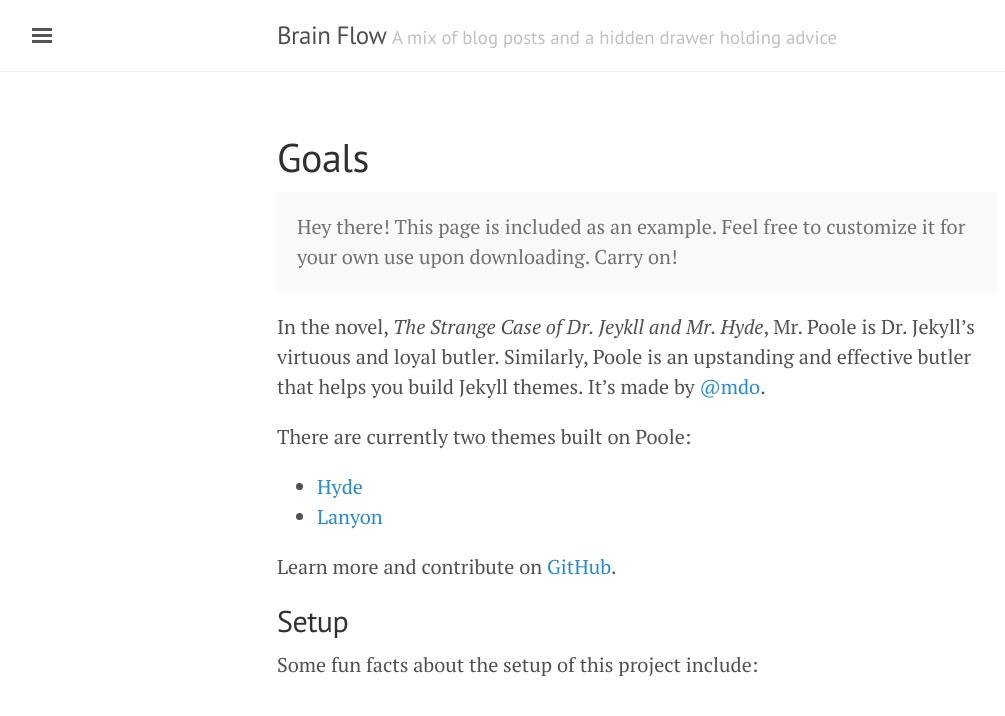
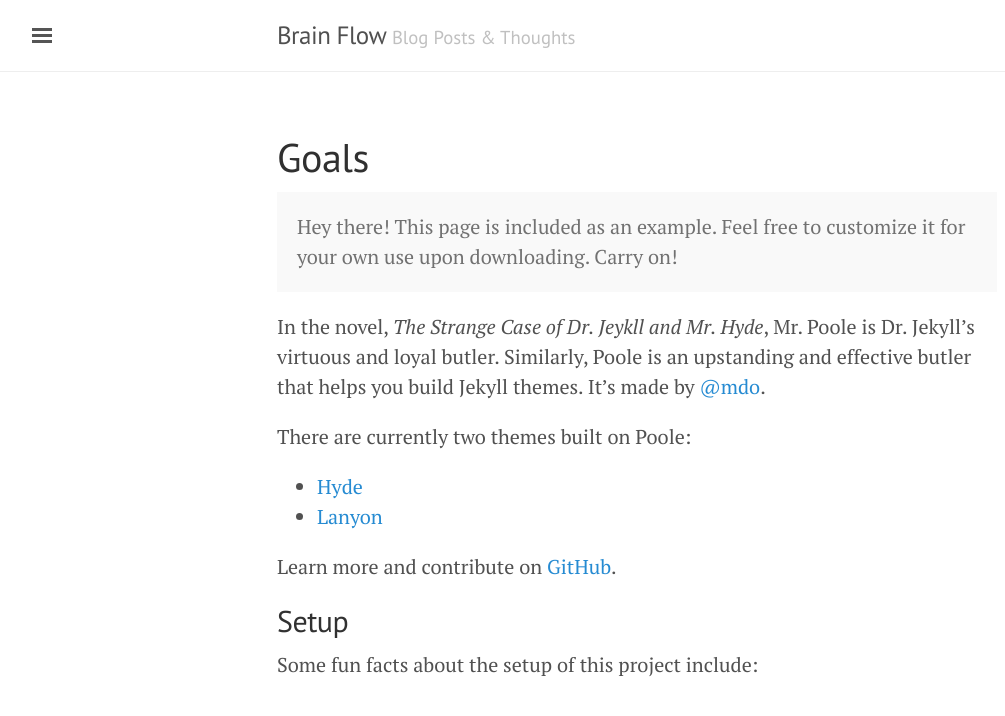
Before and after one commit to bjchia/bjchia.github.io, a Jekyll site: the page built from goals.md, in a window 1280 px wide. Shown: the top 716 px of the page, without its empty margins (3-1008 px from the left). Built offline with Jekyll 4.4.1, drawn with Linux system fonts in a browser that asks for light colours.

Commit message:
Update _config.yml

```diff
--- a/_config.yml
+++ b/_config.yml
@@ -4,7 +4,7 @@
 
 # Setup
 title:               Brain Flow
-tagline:             'A mix of blog posts and a hidden drawer holding advice'
+tagline:             'Blog Posts & Thoughts'
 description:         'A reserved <a href="http://jekyllrb.com" target="_blank">Jekyll</a> theme that places gravity on content with a hidden drawer. Made by <a href="https://twitter.com/mdo" target="_blank">@mdo</a>.'
 url:                 http://lanyon.getpoole.com
 baseurl:             ''
```
